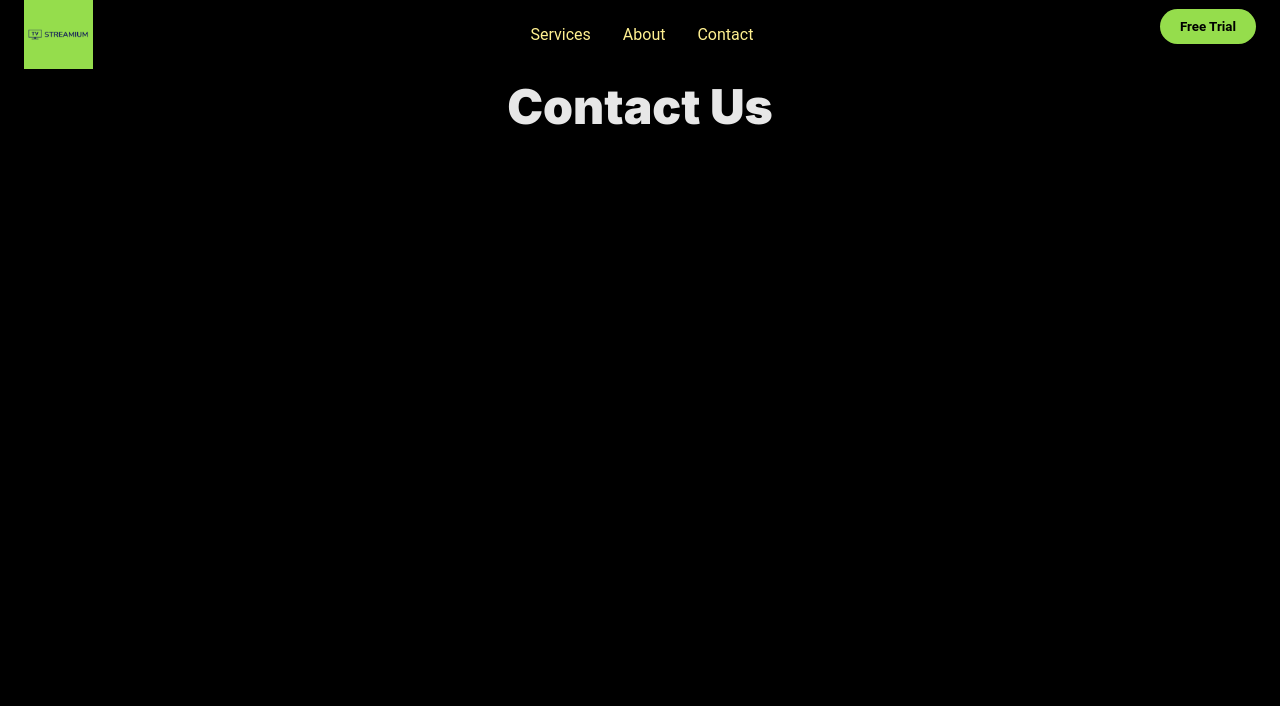
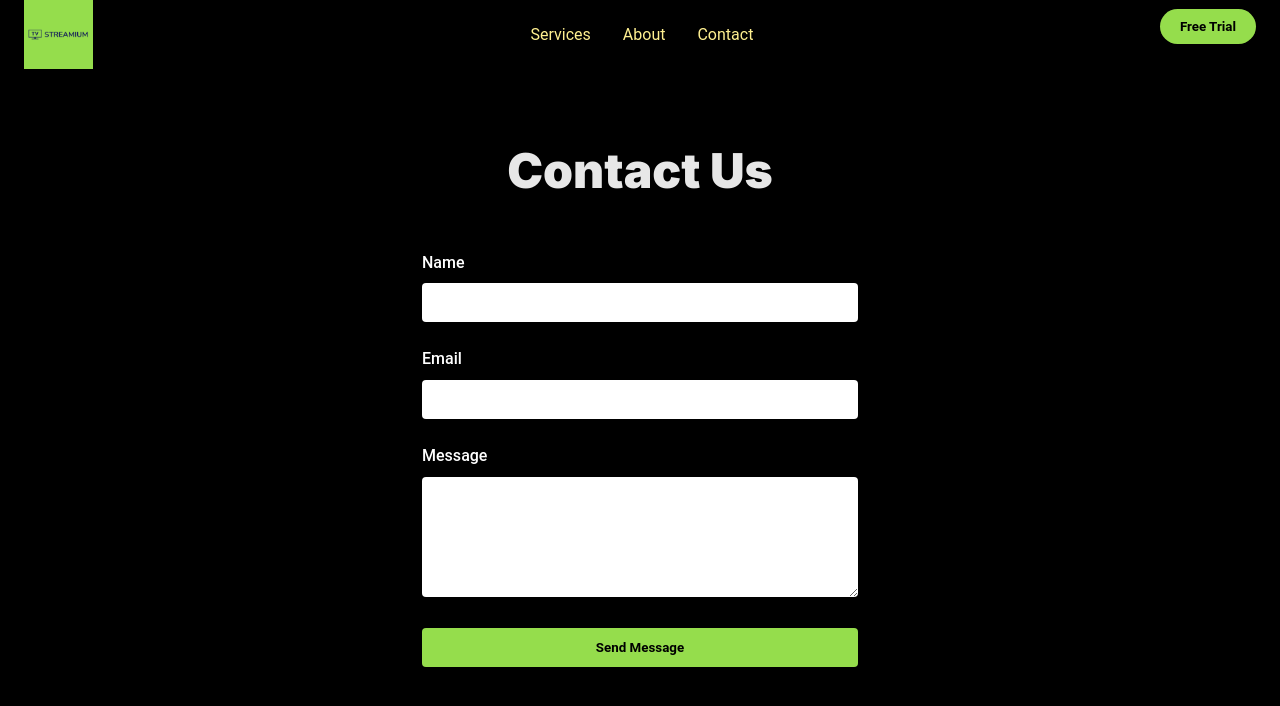
Before and after one commit to AramDawara123/IPTV, a React (Vite) app in the folder IPTV-REACT/: page /contact in a window 1280 px wide. Shown: the top 706 px of the page. Built offline with nearby package versions, Linux system fonts and the light colour scheme.

Commit message:
Contact us page aangemaakt en paar aanpassingen aan de home page

```diff
--- /dev/null
+++ b/IPTV-REACT/src/CSS/Contact.css
@@ -0,0 +1,85 @@
+@import url('https://fonts.googleapis.com/css2?family=Inter:ital,opsz,wght@0,14..32,100..900;1,14..32,100..900&display=swap');
+
+* {
+    padding: 0;
+    margin: 0;
+    box-sizing: border-box;
+    scroll-behavior: smooth;
+    font-family: "Roboto", Sans-serif;
+}
+
+/* body styles */
+body {
+    width: 100%;
+    font-size: 1rem;
+    height: 100%;
+    background-color: #000;
+    overflow-x: hidden;
+}
+
+.contact-page {
+    max-width: 500px;
+    margin: 2rem auto;
+    padding: 2rem;
+    background-color: var(--background);
+    border-radius: 8px;
+    box-shadow: 0 4px 6px rgba(0, 0, 0, 0.1);
+}
+
+.contact-form h1 {
+    /* font-size: 1.5rem; */
+    font-weight: 600;
+    color: var(--foreground);
+    margin-bottom: 1.5rem;
+    text-align: center;
+}
+
+.contact-form-group {
+    margin-bottom: 1.5rem;
+}
+
+.contact-form-label {
+    display: block;
+    margin-bottom: 0.5rem;
+    font-weight: 500;
+    color: var(--foreground);
+}
+
+.contact-form-input,
+.contact-form-textarea {
+    width: 100%;
+    padding: 0.75rem;
+    border: 1px solid var(--border);
+    border-radius: 4px;
+    background-color: white;
+    color: black;
+    transition: border-color 0.3s ease;
+    box-shadow: none;
+}
+
+.contact-form-textarea {
+    min-height: 120px;
+    height: auto;
+    resize: vertical;
+}
+
+/* Button styles */
+.contact-form-button {
+    width: 100%;
+    padding: 0.75rem;
+    background-color: #95DD4C;
+    color: black;
+    border: none;
+    border-radius: 4px;
+    font-weight: 600;
+    cursor: pointer;
+    transition: background-color 0.3s ease;
+}
+
+
+/* Media queries */
+@media (max-width: 640px) {
+    .contact-page {
+        padding: 1.5rem;
+    }
+}
--- a/IPTV-REACT/src/Home.tsx
+++ b/IPTV-REACT/src/Home.tsx
@@ -3,7 +3,6 @@ import { BrowserRouter } from "react-router-dom";
 import ReactDOM from "react-dom/client";
 import App from "../src/pages/App";
 import "./CSS/Home.css";
-import FAQ from "./pages/FAQ";
 
 const Home: React.FC = () => {
   return (
@@ -29,7 +28,7 @@ const Home: React.FC = () => {
           {
             img: "/images/earth_asia.png",
             title: "Channels from 115 countries worldwide",
-            text: "You can watch TV channels from around the world (Netherlands / Belgium / Germany / UK / Spain / Portugal / Poland / Italy / Israel / Ex-Yu / Hindi / Arabic / Turkey...)"
+            text: "You can watch TV channels from around the world (Netherlands / Belgium / Germany / UK / Spain / Portugal / Poland / Italy/ Hindi / Arabic / Turkey...)"
           },
           {
             img: "/images/moneybag.png",
@@ -144,10 +143,6 @@ const Home: React.FC = () => {
         </div>
       </div>
 
-      <div className="container">
-      <FAQ />
-      </div>
-
       <div className="whatsapp-support-1">
         <a href="https://wa.me/qr/2WXRBEQMIZKEB1" target="_blank" rel="nofollow">
           <span className="whatsapp-button"></span>
--- a/IPTV-REACT/src/pages/Contact.tsx
+++ b/IPTV-REACT/src/pages/Contact.tsx
@@ -1,9 +1,82 @@
-import React from "react";
+import React, { useState } from "react";
+import "../CSS/Contact.css";
+
+interface ContactFormData {
+  name: string;
+  email: string;
+  message: string;
+}
 
 const Contact: React.FC = () => {
+  const [formData, setFormData] = useState<ContactFormData>({
+    name: "",
+    email: "",
+    message: "",
+  });
+
+  const [isSubmitting, setIsSubmitting] = useState(false);
+
+  const handleChange = (e: React.ChangeEvent<HTMLInputElement | HTMLTextAreaElement>) => {
+    setFormData({
+      ...formData,
+      [e.target.name]: e.target.value,
+    });
+  };
+
+  const handleSubmit = (e: React.FormEvent) => {
+    e.preventDefault();
+    setIsSubmitting(true);
+
+    setTimeout(() => {
+      setIsSubmitting(false);
+      alert("Form submitted successfully!");
+      setFormData({ name: "", email: "", message: "" });
+    }, 1000);
+  };
+
   return (
-    <div className="Contact">
+    <div className="contact-page">
       <h1>Contact Us</h1>
+      <form onSubmit={handleSubmit} className="contact-form">
+        <div className="contact-form-group">
+          <label htmlFor="name" className="contact-form-label">Name</label>
+          <input
+            type="text"
+            id="name"
+            name="name"
+            value={formData.name}
+            onChange={handleChange}
+            className="contact-form-input"
+          />
+        </div>
+
+        <div className="contact-form-group">
+          <label htmlFor="email" className="contact-form-label">Email</label>
+          <input
+            type="email"
+            id="email"
+            name="email"
+            value={formData.email}
+            onChange={handleChange}
+            className="contact-form-input"
+          />
+        </div>
+
+        <div className="contact-form-group">
+          <label htmlFor="message" className="contact-form-label">Message</label>
+          <textarea
+            id="message"
+            name="message"
+            value={formData.message}
+            onChange={handleChange}
+            className="contact-form-textarea"
+          />
+        </div>
+
+        <button type="submit" disabled={isSubmitting} className="contact-form-button">
+          {isSubmitting ? "Sending..." : "Send Message"}
+        </button>
+      </form>
     </div>
   );
 };
```
Also changed, not shown: IPTV-REACT/src/CSS/App.css (deleted, +0 -115 lines), IPTV-REACT/src/CSS/index.css (deleted, +0 -79 lines).
